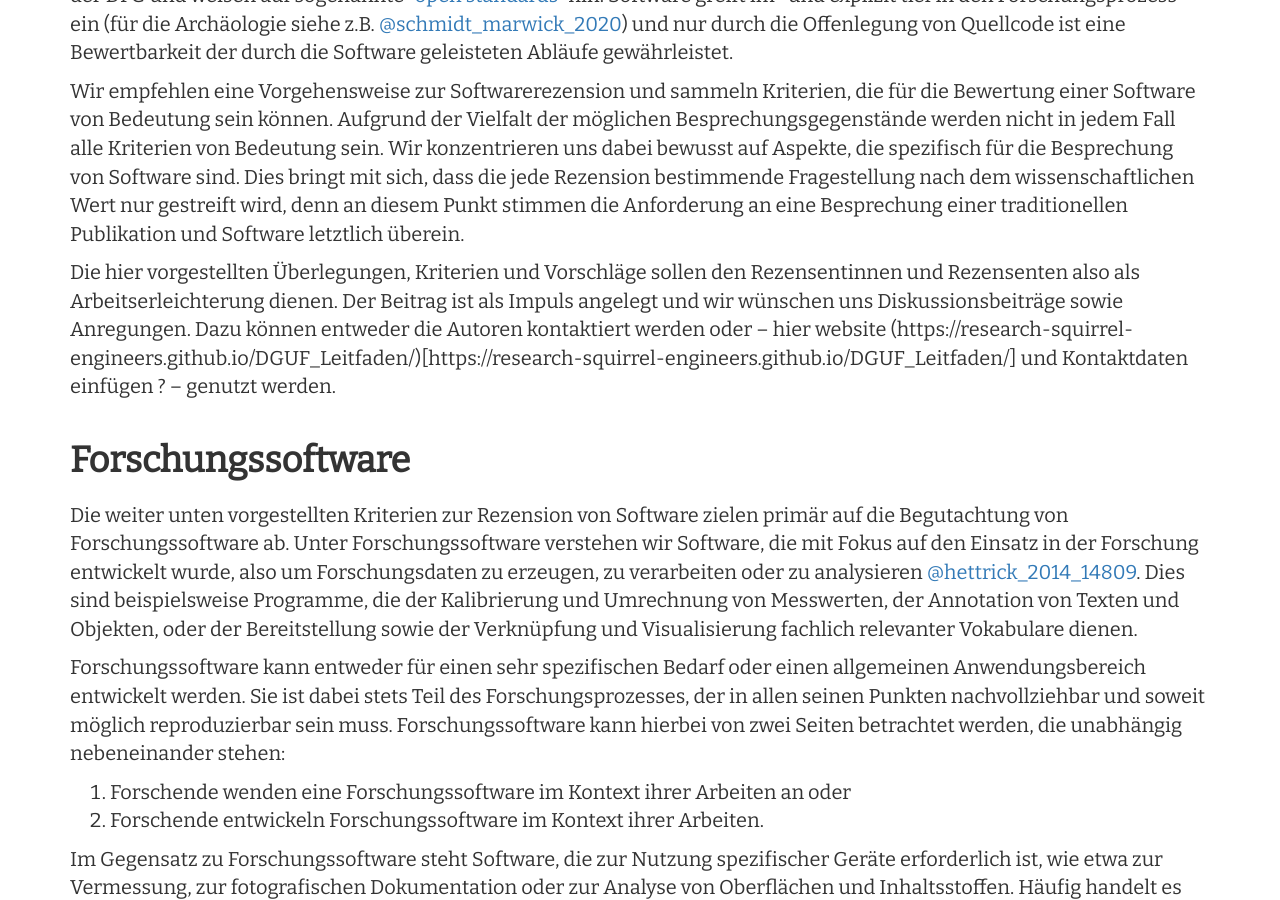
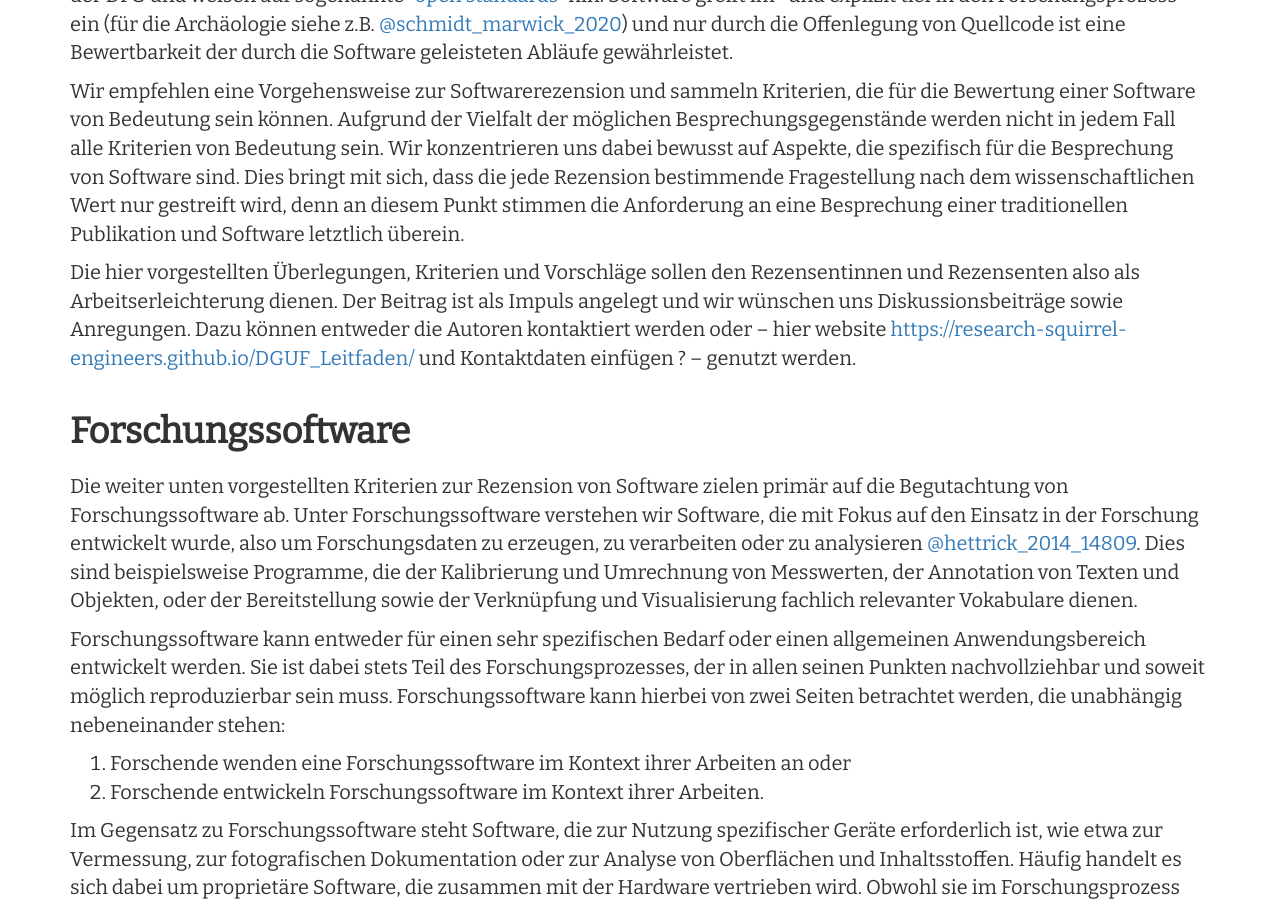
Before and after one commit to Research-Squirrel-Engineers/Impuls_SoftwareRezensionen_DGUF, a Jekyll site: the page built from Draft.md, in a window 1280 px wide and 900 px high, scrolled down 843 px. Built offline with Jekyll 4.4.1, drawn with Linux system fonts in a browser that asks for light colours; nearby versions of some CDN libraries.

Commit message:
Update Draft.md

```diff
--- a/Draft.md
+++ b/Draft.md
@@ -32,7 +32,7 @@ In dieser Handreichung erläutern wir einige Kriterien für gute Forschungssoftw
 
 Wir empfehlen eine Vorgehensweise zur Softwarerezension und sammeln Kriterien, die für die Bewertung einer Software von Bedeutung sein können. Aufgrund der Vielfalt der möglichen Besprechungsgegenstände werden nicht in jedem Fall alle Kriterien von Bedeutung sein. Wir konzentrieren uns dabei bewusst auf Aspekte, die spezifisch für die Besprechung von Software sind. Dies bringt mit sich, dass die jede Rezension bestimmende Fragestellung nach dem wissenschaftlichen Wert nur gestreift wird, denn an diesem Punkt stimmen die Anforderung an eine Besprechung einer traditionellen Publikation und Software letztlich überein.
 
-Die hier vorgestellten Überlegungen, Kriterien und Vorschläge sollen den Rezensentinnen und Rezensenten also als Arbeitserleichterung dienen. Der Beitrag ist als Impuls angelegt und wir wünschen uns Diskussionsbeiträge sowie Anregungen. Dazu können entweder die Autoren kontaktiert werden oder -- hier website (https://research-squirrel-engineers.github.io/DGUF_Leitfaden/)[https://research-squirrel-engineers.github.io/DGUF_Leitfaden/] und Kontaktdaten einfügen ? -- genutzt werden.
+Die hier vorgestellten Überlegungen, Kriterien und Vorschläge sollen den Rezensentinnen und Rezensenten also als Arbeitserleichterung dienen. Der Beitrag ist als Impuls angelegt und wir wünschen uns Diskussionsbeiträge sowie Anregungen. Dazu können entweder die Autoren kontaktiert werden oder -- hier website [https://research-squirrel-engineers.github.io/DGUF_Leitfaden/](https://research-squirrel-engineers.github.io/DGUF_Leitfaden/) und Kontaktdaten einfügen ? -- genutzt werden.
 
 ## Forschungssoftware
 
```
